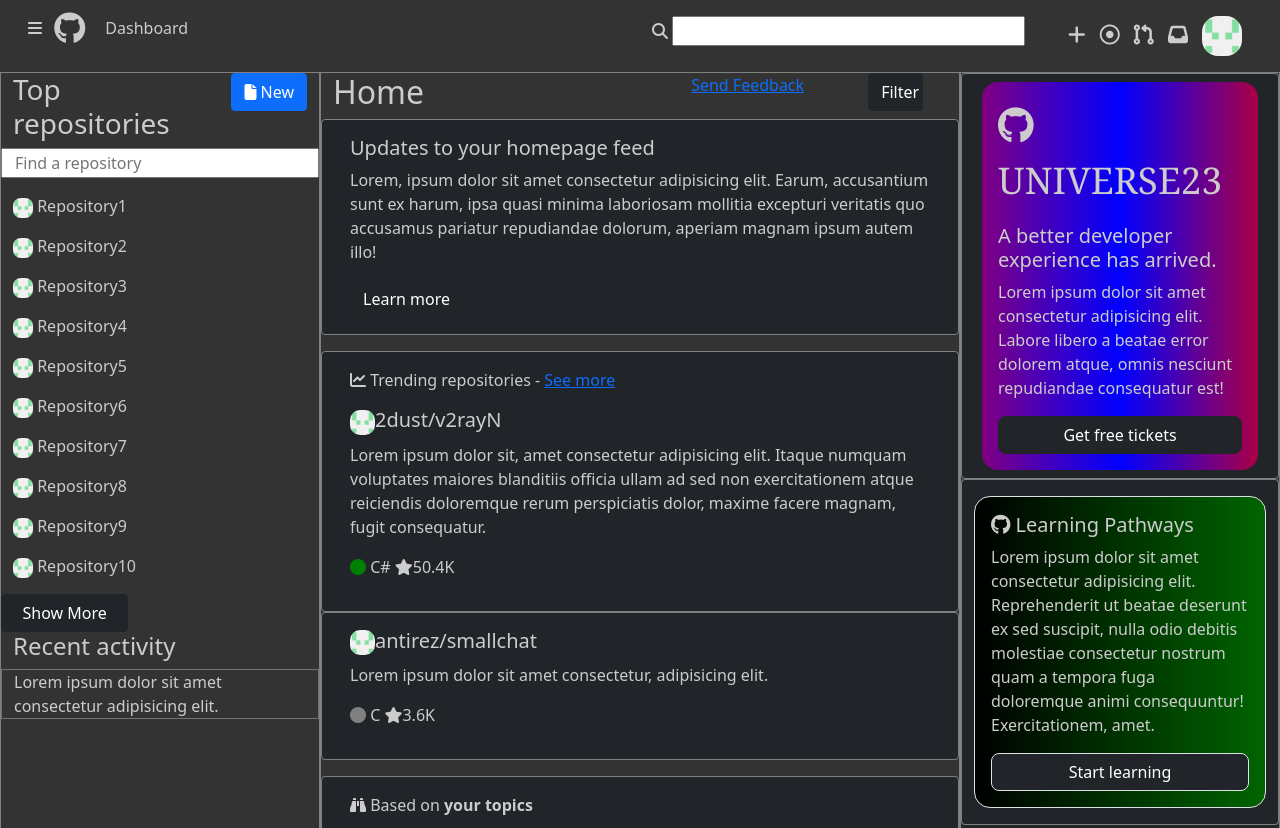
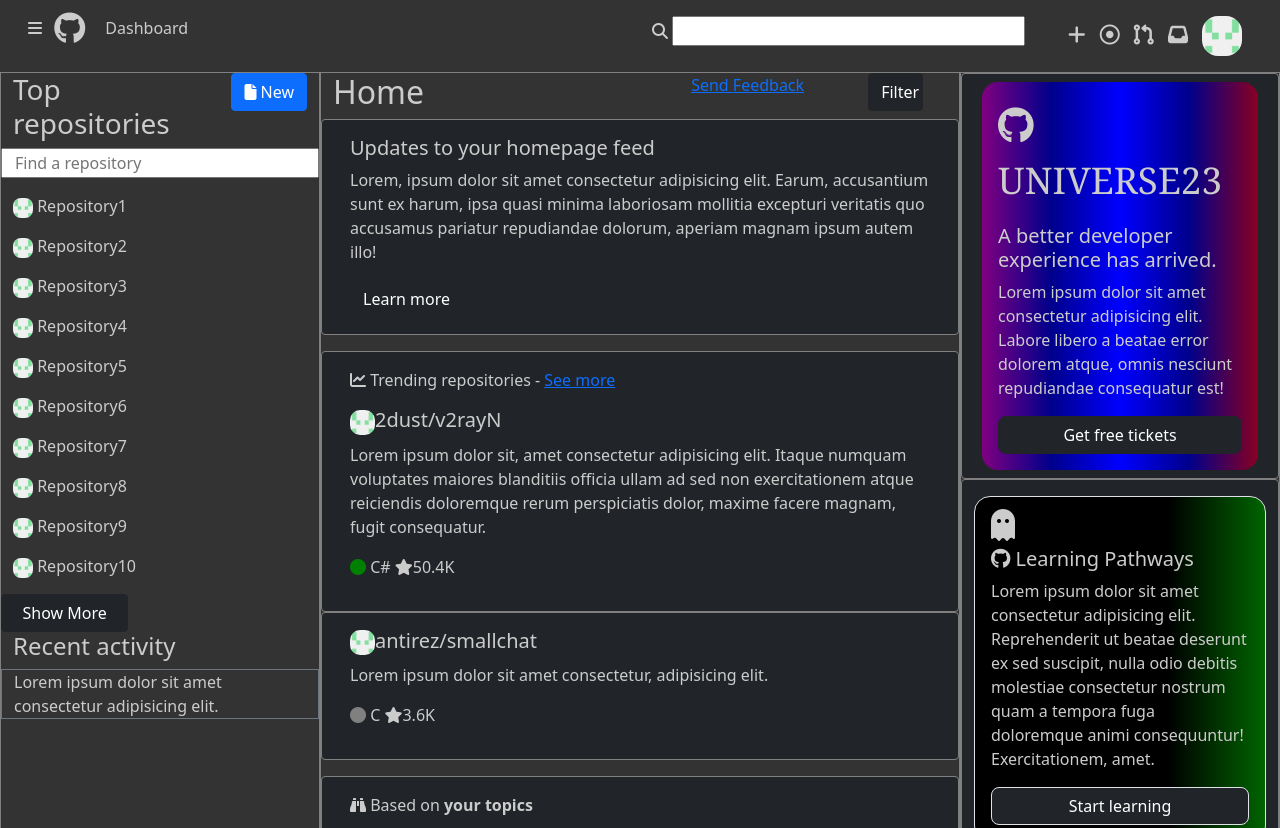
Before and after one commit to edwardgreenwood38/CSS-Build-Your-Fav-mockup, a plain HTML site: page index.html in a window 1280 px wide. Shown: the top 828 px of the page. Drawn offline with nearby package versions, Linux system fonts and the light colour scheme.

Commit message:
touch ups

```diff
--- a/index.html
+++ b/index.html
@@ -124,6 +124,7 @@
                     <div class="row">
                         <div class="card bg-dark">
                             <div class="card-body border learn">
+                              <i class="fa-solid fa-ghost fa-2xl"></i>
                               <h5 class="card-title"><i class="fa-brands fa-github"></i> Learning Pathways</h5>
                               <p class="card-text">Lorem ipsum dolor sit amet consectetur adipisicing elit. Reprehenderit ut beatae deserunt ex sed suscipit, nulla odio debitis molestiae consectetur nostrum quam a tempora fuga doloremque animi consequuntur! Exercitationem, amet.</p>
                               <a href="#" class="btn btn-dark border tickets">Start learning</a>
--- a/style.css
+++ b/style.css
@@ -60,7 +60,7 @@ main div:nth-child(2) div:nth-child(1) button {
 }
 
 .colorfull {
-    background: linear-gradient(to right, purple, blue, #AA0044);
+    background: linear-gradient(to right, purple, darkblue, blue, darkblue, #880022);
     margin: .5em;
     border-radius: 1em;
 }
@@ -73,7 +73,11 @@ main div:nth-child(2) div:nth-child(1) button {
 .learn {
     border-radius: 1em;
     margin: 1em 0;
-    background: linear-gradient(to right, black, darkgreen);
+    background: linear-gradient(to right, black, black, black, darkgreen);
+}
+
+.learn h5 {
+    margin-top:.5em;
 }
 
 main div:nth-child(3) div:nth-child(3) h5 {
```
